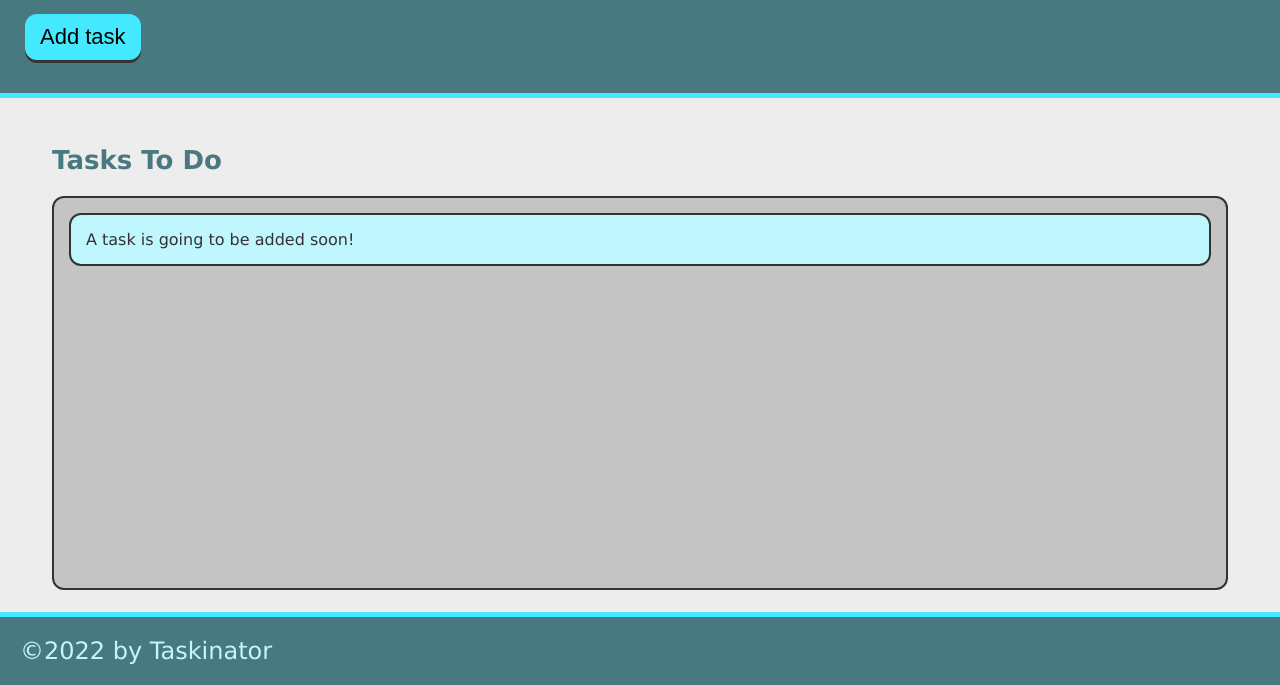
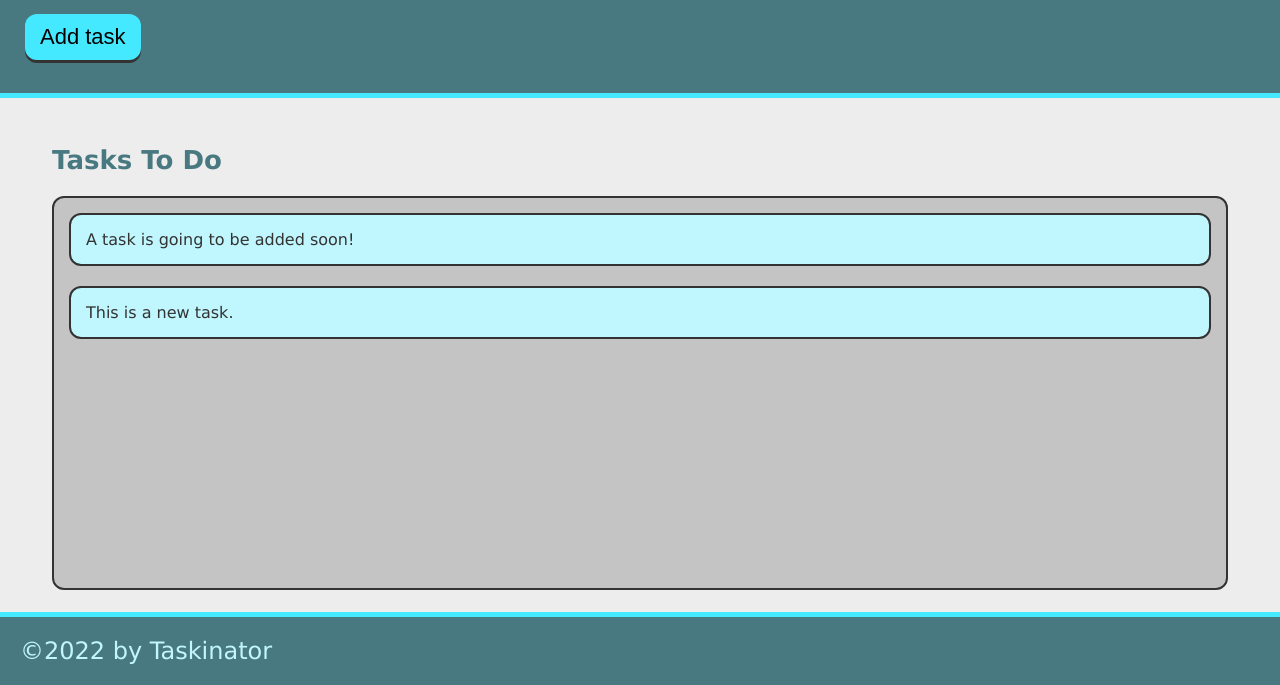
Before and after one commit to noah35becker/taskinator, a plain HTML site: page index.html in a window 1280 px wide. Both pictures are taken after a click on the button "Add task". Shown: the part 115-800 px from the top of the page. Drawn offline with Linux system fonts and the light colour scheme.

Commit message:
add ability to add task

```diff
--- a/assets/js/script.js
+++ b/assets/js/script.js
@@ -0,0 +1,14 @@
+
+var buttonEl = document.querySelector('#save-task');
+var tasksToDoEl = document.querySelector('#tasks-to-do');
+
+function createTaskHandler(){
+    var listItemEl = document.createElement('li');
+
+    listItemEl.className = 'task-item';
+    listItemEl.textContent = 'This is a new task.';
+
+    tasksToDoEl.appendChild(listItemEl);
+}
+
+buttonEl.addEventListener('click', createTaskHandler);
--- a/index.html
+++ b/index.html
@@ -17,13 +17,13 @@
     <header>
         <h1 class="page-title">Taskinator</h1>
         <p>Click the button below to add a new task!</p>
-        <button class="btn">Add task</button>
+        <button class="btn" id="save-task">Add task</button>
     </header>
 
     <main class="page-content">
         <section class="task-list-wrapper">
             <h2 class="list-title">Tasks To Do</h2>
-            <ul class="task-list">
+            <ul class="task-list" id="tasks-to-do">
                 <li class="task-item">A task is going to be added soon!</li>
             </ul>
         </section>
```
